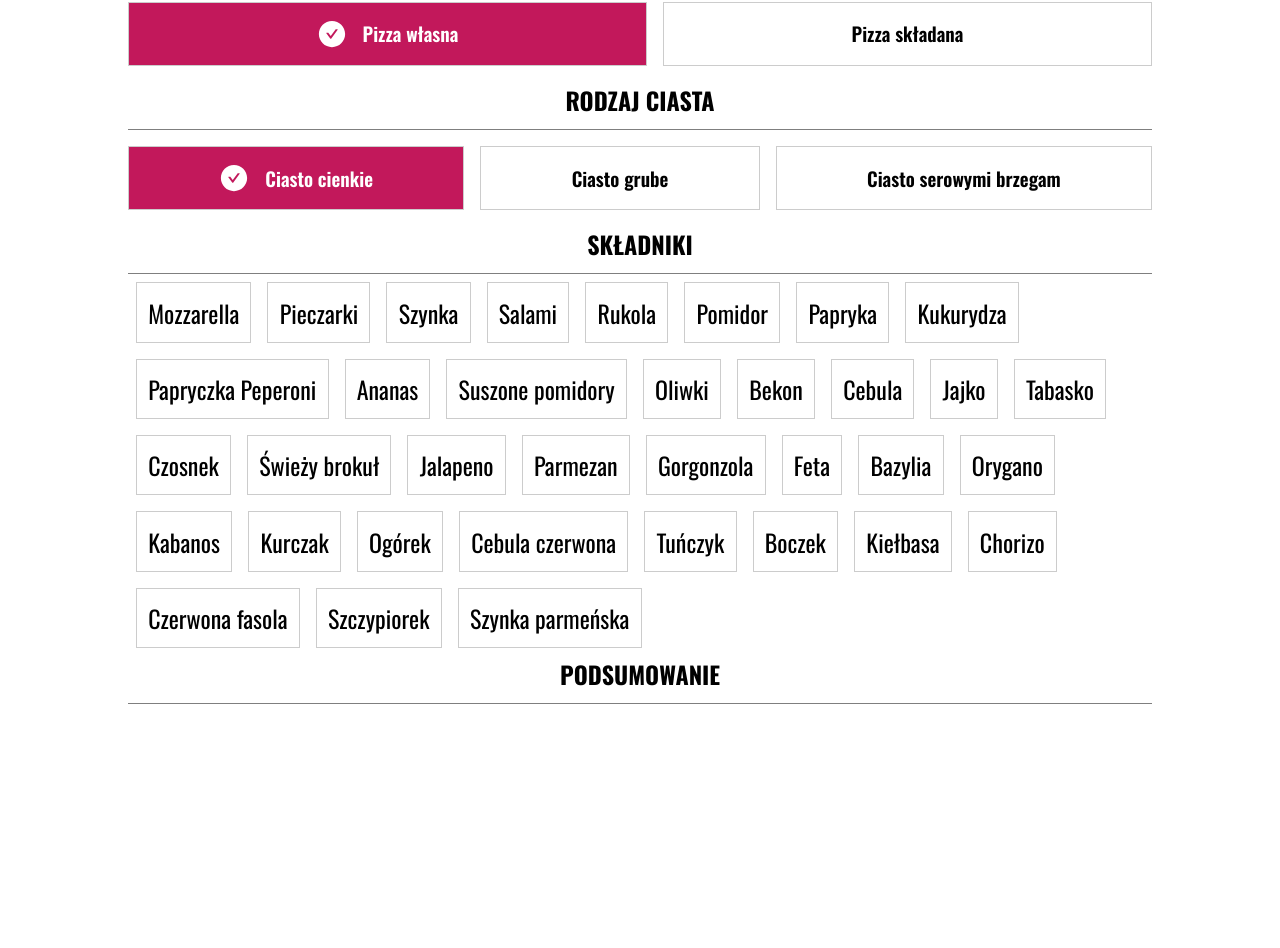
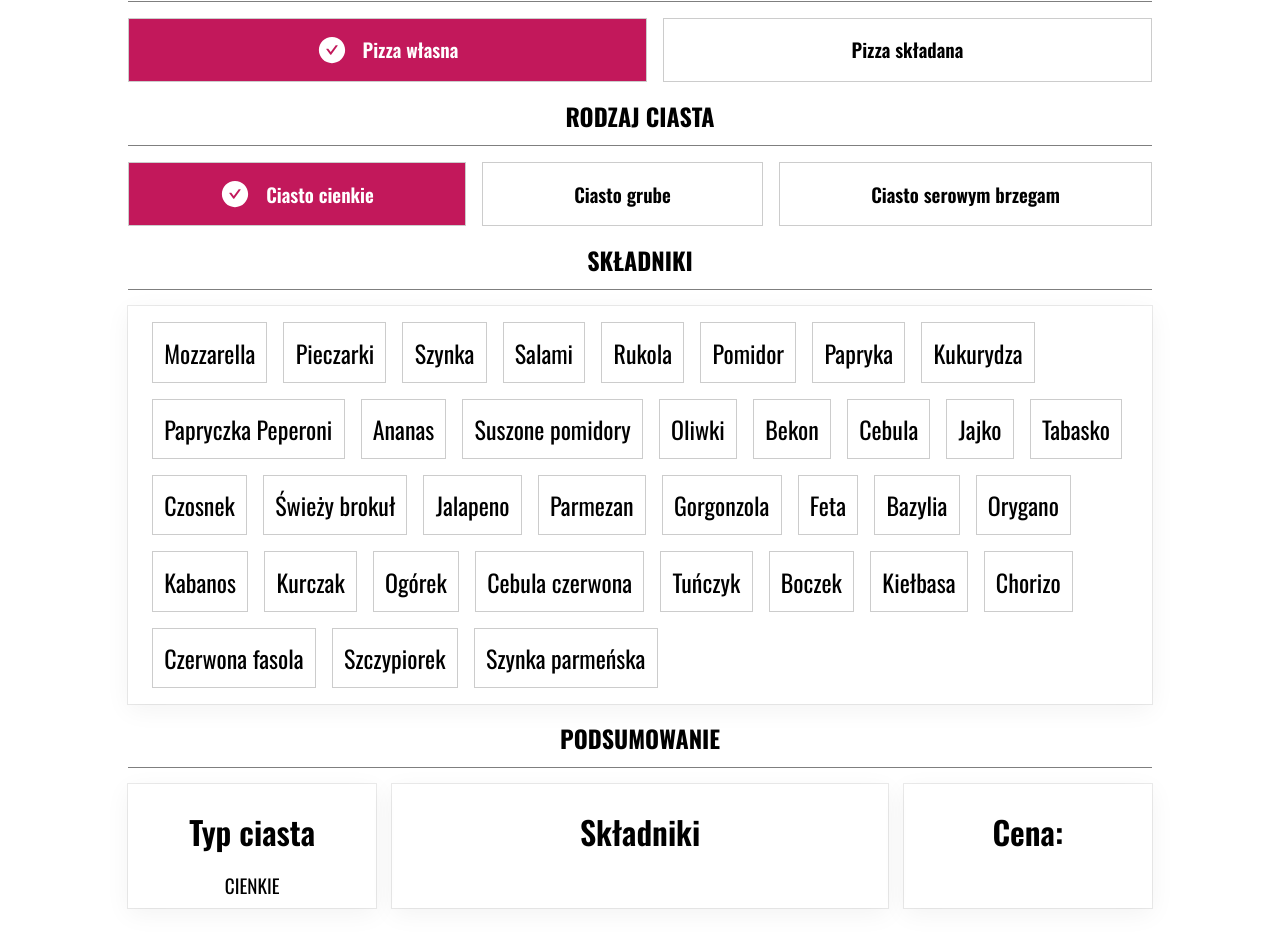
Before and after one commit to GrzegorzBanaszak/restaurant, a React (Create React App) app in the folder client/: page /make-dish in a window 1280 px wide. Shown: the part 246-1194 px from the top of the page. Before the commit the page ends 950 px from the top, so only its background shows below. Built offline with nearby package versions, Linux system fonts and the light colour scheme.

Commit message:
Add summery and make reducer

```diff
--- a/client/src/app/store.js
+++ b/client/src/app/store.js
@@ -3,11 +3,13 @@ import menuReducer from "../features/menu/menuSlice";
 import dishesReducer from "../features/dishes/dishesSlice";
 import authReducer from "../features/auth/authSlice";
 import cartReducer from "../features/cart/cartSlice";
+import makeReducer from "../features/make/makeSlice";
 export const store = configureStore({
   reducer: {
     menu: menuReducer,
     dishes: dishesReducer,
     auth: authReducer,
     cart: cartReducer,
+    make: makeReducer,
   },
 });
--- a/client/src/components/MakeDishesPizza.jsx
+++ b/client/src/components/MakeDishesPizza.jsx
@@ -1,85 +1,31 @@
 import { useState } from "react";
 import "../styles/components/MakeDishesPizza.scss";
 import { AiFillCheckCircle } from "react-icons/ai";
-import {
-  cakeTypeList,
-  defPizza,
-  typeList,
-  ingredientsList,
-} from "../utilis/makePizzaData";
+import { typeList } from "../utilis/makePizzaData";
+import PizzaOwn from "./PizzaOwn";
+import PizzaFoldable from "./PizzaFoldable";
 
 const MakeDishesPizza = () => {
-  const [pizza, setPizza] = useState(defPizza);
-
-  const handleChange = (type, value) => {
-    setPizza((prev) => ({ ...prev, [type]: value }));
-  };
-
-  const handleChangeIngredients = (value) => {
-    if (pizza.ingredients.includes(value)) {
-      setPizza((prev) => ({
-        ...prev,
-        ingredients: prev.ingredients.filter((item) => item !== value),
-      }));
-    } else {
-      setPizza((prev) => ({
-        ...prev,
-        ingredients: [...prev.ingredients, value],
-      }));
-    }
-  };
+  const [type, setType] = useState(typeList[0]);
 
   return (
     <section className="makePizza">
       <h3 className="makePizza__title">Typ tworzenia</h3>
       <div className="makePizza__type">
-        {typeList.map((type, index) => (
+        {typeList.map((item, index) => (
           <div
             key={index}
-            onClick={() => handleChange("type", type)}
+            onClick={() => setType(item)}
             className={`makePizza__type--btn ${
-              pizza.type === type && "makePizza__type--active"
+              item === type && "makePizza__type--active"
             }`}
           >
-            {pizza.type === type && (
-              <AiFillCheckCircle color="white" fontSize={30} />
-            )}
-            Pizza {type}
+            {item === type && <AiFillCheckCircle color="white" fontSize={30} />}
+            Pizza {item}
           </div>
         ))}
       </div>
-      <h3 className="makePizza__title">Rodzaj ciasta</h3>
-      <div className="makePizza__type">
-        {cakeTypeList.map((type, index) => (
-          <div
-            key={index}
-            onClick={() => handleChange("cake", type)}
-            className={`makePizza__type--btn ${
-              pizza.cake === type && "makePizza__type--active"
-            }`}
-          >
-            {pizza.cake === type && (
-              <AiFillCheckCircle color="white" fontSize={30} />
-            )}
-            Ciasto {type}
-          </div>
-        ))}
-      </div>
-      <h3 className="makePizza__title">Składniki</h3>
-      <ul className="makePizza__list">
-        {ingredientsList.map((ingredient, index) => (
-          <li
-            onClick={() => handleChangeIngredients(ingredient)}
-            className={`${
-              pizza.ingredients.includes(ingredient) ? "selected" : ""
-            }`}
-            key={index}
-          >
-            {ingredient}
-          </li>
-        ))}
-      </ul>
-      <h3 className="makePizza__title">Podsumowanie</h3>
+      {type === typeList[0] ? <PizzaOwn /> : <PizzaFoldable />}
     </section>
   );
 };
--- /dev/null
+++ b/client/src/components/PizzaFoldable.jsx
@@ -0,0 +1,7 @@
+import React from "react";
+
+const PizzaFoldable = () => {
+  return <div>PizzaFoldable</div>;
+};
+
+export default PizzaFoldable;
--- a/client/src/components/PizzaOwn.jsx
+++ b/client/src/components/PizzaOwn.jsx
@@ -1,7 +1,73 @@
 import React from "react";
 import "../styles/components/MakeDishesPizza.scss";
+import { useSelector, useDispatch } from "react-redux";
+import { AiFillCheckCircle } from "react-icons/ai";
+import { cakeTypeList, ingredientsList } from "../utilis/makePizzaData";
+import { setIngredient, setCakeType } from "../features/make/makeSlice";
 const PizzaOwn = () => {
-  return <div>PizzaOwn</div>;
+  const { pizza } = useSelector((state) => state.make);
+  const dispatch = useDispatch();
+
+  const handleChange = (value) => {
+    dispatch(setCakeType(value));
+  };
+
+  const handleChangeIngredients = (value) => {
+    dispatch(setIngredient(value));
+  };
+  return (
+    <>
+      <h3 className="makePizza__title">Rodzaj ciasta</h3>
+      <div className="makePizza__type">
+        {cakeTypeList.map((type, index) => (
+          <div
+            key={index}
+            onClick={() => handleChange(type)}
+            className={`makePizza__type--btn ${
+              pizza.cake === type && "makePizza__type--active"
+            }`}
+          >
+            {pizza.cake === type && (
+              <AiFillCheckCircle color="white" fontSize={30} />
+            )}
+            Ciasto {type}
+          </div>
+        ))}
+      </div>
+      <h3 className="makePizza__title">Składniki</h3>
+      <ul className="makePizza__list">
+        {ingredientsList.map((ingredient, index) => (
+          <li
+            onClick={() => handleChangeIngredients(ingredient)}
+            className={`${
+              pizza.ingredients.includes(ingredient) ? "selected" : ""
+            }`}
+            key={index}
+          >
+            {ingredient}
+          </li>
+        ))}
+      </ul>
+      <h3 className="makePizza__title">Podsumowanie</h3>
+      <div className="makePizza__summary">
+        <div className="makePizza__col cake">
+          <h4>Typ ciasta</h4>
+          <p>{pizza.cake}</p>
+        </div>
+        <div className="makePizza__col ingredients">
+          <h4>Składniki</h4>
+          <ul>
+            {pizza.ingredients.map((ingredient, index) => (
+              <li key={index}>{ingredient}</li>
+            ))}
+          </ul>
+        </div>
+        <div className="makePizza__col price">
+          <h4>Cena: </h4>
+        </div>
+      </div>
+    </>
+  );
 };
 
 export default PizzaOwn;
--- /dev/null
+++ b/client/src/features/make/makeSlice.js
@@ -0,0 +1,29 @@
+import { createSlice } from "@reduxjs/toolkit";
+import { defPizza } from "../../utilis/makePizzaData";
+
+const initialState = {
+  pizza: defPizza,
+};
+
+export const makeSlice = createSlice({
+  name: "make",
+  initialState,
+  reducers: {
+    setIngredient: (state, action) => {
+      if (state.pizza.ingredients.includes(action.payload)) {
+        state.pizza.ingredients.splice(
+          state.pizza.ingredients.indexOf(action.payload),
+          1
+        );
+      } else {
+        state.pizza.ingredients.push(action.payload);
+      }
+    },
+    setCakeType: (state, action) => {
+      state.pizza.cake = action.payload;
+    },
+  },
+});
+
+export const { setIngredient, setCakeType } = makeSlice.actions;
+export default makeSlice.reducer;
--- a/client/src/styles/components/MakeDishesPizza.scss
+++ b/client/src/styles/components/MakeDishesPizza.scss
@@ -2,7 +2,7 @@
 @import "../settings/colors.scss";
 
 .makePizza {
-  padding-top: 2rem;
+  padding: 3rem 0;
   &__title {
     text-align: center;
     font-size: 1.5rem;
@@ -37,6 +37,10 @@
     display: flex;
     list-style-type: none;
     flex-wrap: wrap;
+    box-shadow: rgba(0, 0, 0, 0.05) 0px 6px 24px 0px,
+      rgba(0, 0, 0, 0.08) 0px 0px 0px 1px;
+    padding: 0.5rem 1rem;
+    margin: 1rem 0;
     li {
       margin: 0.5rem;
       padding: 0.7rem;
@@ -49,4 +53,42 @@
       background-color: #2e7d32;
     }
   }
+  &__summary {
+    display: flex;
+    gap: 1rem;
+    margin-top: 1rem;
+    .cake,
+    .price {
+      width: 25%;
+    }
+    .ingredients {
+      width: 50%;
+    }
+  }
+
+  &__col {
+    box-shadow: rgba(0, 0, 0, 0.05) 0px 6px 24px 0px,
+      rgba(0, 0, 0, 0.08) 0px 0px 0px 1px;
+    padding: 0.5rem 1rem;
+    ul {
+      list-style-type: none;
+      display: flex;
+      flex-wrap: wrap;
+      gap: 0.4rem;
+    }
+    li,
+    p {
+      font-size: 1.2rem;
+      text-transform: uppercase;
+    }
+    p {
+      text-align: center;
+    }
+    h4 {
+      font-size: 2rem;
+      font-weight: 600;
+      text-align: center;
+      margin: 1rem 0;
+    }
+  }
 }
--- a/client/src/utilis/makePizzaData.js
+++ b/client/src/utilis/makePizzaData.js
@@ -1,7 +1,6 @@
-export const cakeTypeList = ["cienkie", "grube", "serowymi brzegam"];
+export const cakeTypeList = ["cienkie", "grube", "serowym brzegam"];
 export const typeList = ["własna", "składana"];
 export const defPizza = {
-  type: "własna",
   cake: "cienkie",
   ingredients: [],
 };
```
